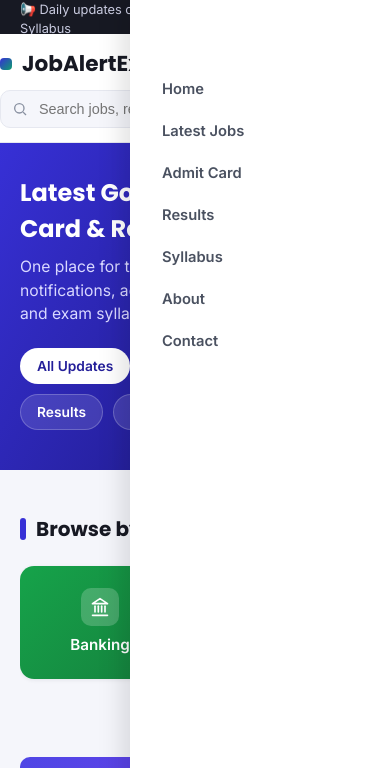
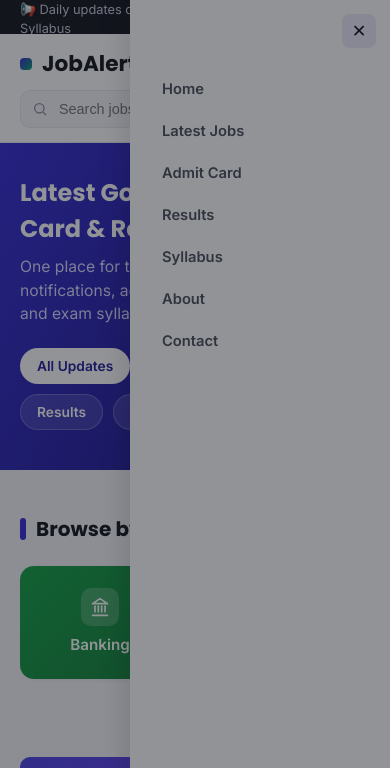
Before and after one commit to tuduboyha/JobAlertExpress, a plain HTML site: page index.html in a window 390 px wide. Both pictures are taken after a click on the button "Toggle menu". Shown: the top 768 px of the page. Drawn offline with Linux system fonts and the light colour scheme.

Commit message:
Fix header edge padding and add a close button for mobile nav
.header-inner{padding:14px 0} was zeroing out the .container's 20px
side padding site-wide, so the brand/search/hamburger sat flush
against the screen edges — worst on mobile where search+hamburger
share a row. Changed to padding-top/bottom only.

Also add an explicit close (X) button inside the slide-in mobile nav
panel plus a tap-outside backdrop, injected from initMobileNav() in
js/common.js so every page picks it up without per-file HTML edits.

```diff
--- a/css/style.css
+++ b/css/style.css
@@ -62,7 +62,7 @@
 }
 .header-inner{
   display:flex; align-items:center; justify-content:space-between;
-  gap:20px; padding:14px 0;
+  gap:20px; padding-top:14px; padding-bottom:14px;
 }
 .brand{
   display:flex; align-items:center; gap:10px;
@@ -108,6 +108,15 @@
 .search-results .sr-empty{ padding:16px; color:var(--muted); font-size:.86rem; text-align:center; }
 
 .menu-toggle{ display:none; background:none; border:none; font-size:1.5rem; color:var(--ink); }
+
+/* Mobile nav close button + backdrop — injected by initMobileNav() in
+   js/common.js so every page gets them without editing each HTML file. */
+.nav-close{ display:none; }
+.nav-backdrop{
+  display:none; position:fixed; inset:0; background:rgba(15,17,23,.45);
+  z-index:79; opacity:0; transition:opacity .2s ease;
+}
+.nav-backdrop.show{ display:block; opacity:1; }
 
 /* ---------- Hero ---------- */
 .hero{
@@ -560,6 +569,13 @@
   }
   nav.main-nav.open{ right:0; }
   .menu-toggle{ display:block; flex-shrink:0; }
+  .nav-close{
+    display:flex; align-items:center; justify-content:center;
+    position:absolute; top:14px; right:14px; width:34px; height:34px;
+    border:none; border-radius:8px; background:var(--brand-light); color:var(--ink);
+    font-size:1.1rem; line-height:1; cursor:pointer;
+  }
+  .nav-close:hover{ background:var(--line); }
   .search-wrap{ width:170px; }
   .grid{ grid-template-columns:repeat(2,1fr); gap:10px; }
   .grid[data-category], #categoryGrid, #sectorGrid{ grid-template-columns:repeat(2,1fr); }
--- a/js/common.js
+++ b/js/common.js
@@ -326,7 +326,32 @@
   const toggle = document.getElementById("menuToggle");
   const nav = document.getElementById("mainNav");
   if (!toggle || !nav) return;
-  toggle.addEventListener("click", () => nav.classList.toggle("open"));
+
+  const backdrop = document.createElement("div");
+  backdrop.className = "nav-backdrop";
+  backdrop.id = "navBackdrop";
+  document.body.appendChild(backdrop);
+
+  const closeBtn = document.createElement("button");
+  closeBtn.className = "nav-close";
+  closeBtn.setAttribute("aria-label", "Close menu");
+  closeBtn.textContent = "✕";
+  nav.prepend(closeBtn);
+
+  function openNav() {
+    nav.classList.add("open");
+    backdrop.classList.add("show");
+  }
+  function closeNav() {
+    nav.classList.remove("open");
+    backdrop.classList.remove("show");
+  }
+
+  toggle.addEventListener("click", () => {
+    nav.classList.contains("open") ? closeNav() : openNav();
+  });
+  closeBtn.addEventListener("click", closeNav);
+  backdrop.addEventListener("click", closeNav);
 }
 
 // Floating "back to top" button. No-ops on pages that don't include the button markup.
```
